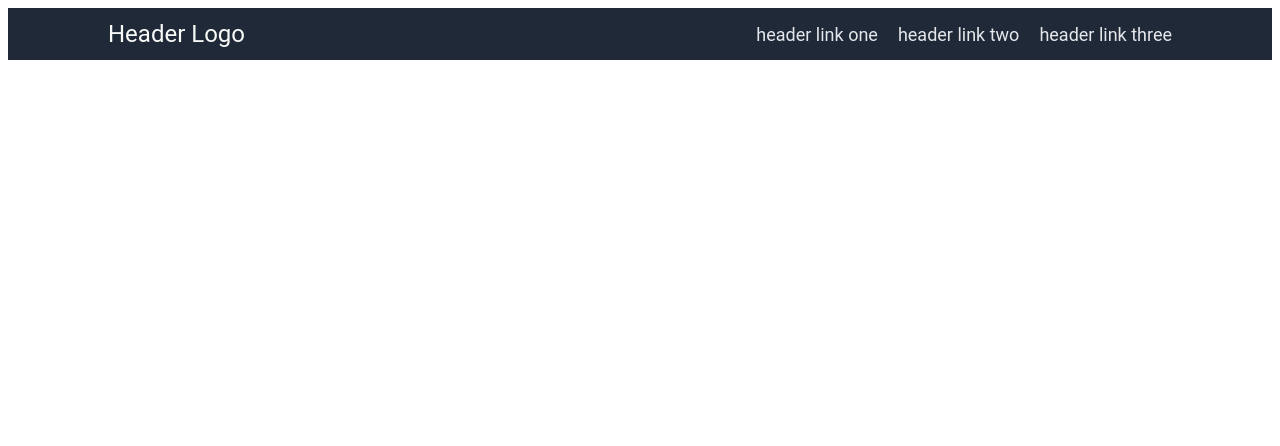
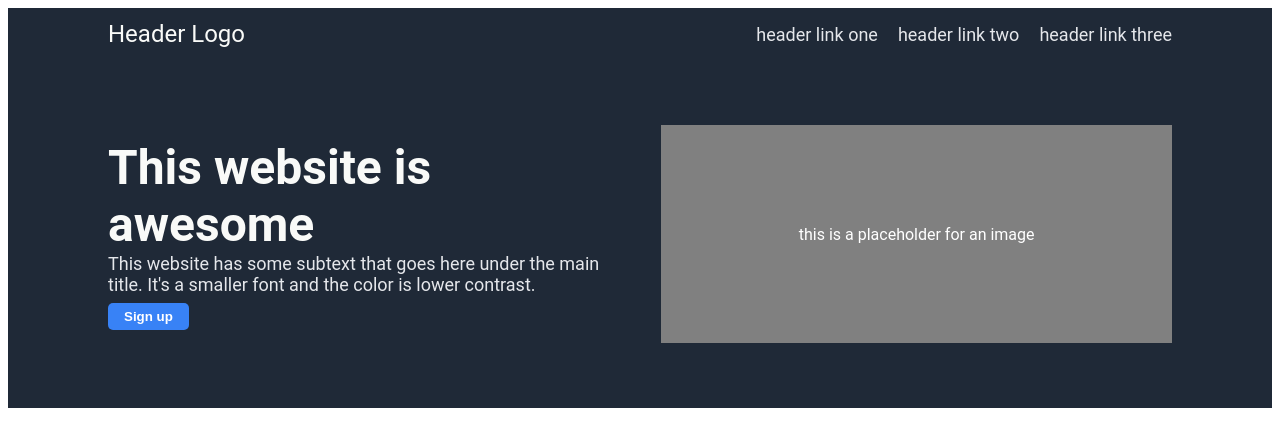
Before and after one commit to DMdawebmasta/Project-Landing-Page, a plain HTML site: page index.html in a window 1280 px wide. Drawn offline with Linux system fonts and the light colour scheme.

Commit message:
Make 1/4 of the layout

```diff
--- a/index.html
+++ b/index.html
@@ -20,6 +20,17 @@
                     <a href="#" class="hls">header link three</a>
                 </div>
             </nav>
+            <div class="container-1-1">
+                <div class="container-1-2">
+                    <div class="text-1">This website is awesome</div>
+                    <div class="text-2">This website has some subtext that
+                        goes here under the main title. It's a smaller font
+                        and the color is lower contrast.
+                    </div>
+                    <button class="button-signup-1">Sign up</button>
+                </div>
+                <div class="placeholder-1">this is a placeholder for an image</div>
+            </div>
         </div>
     </div>
 </body>
--- a/style.css
+++ b/style.css
@@ -5,11 +5,13 @@
 body {
     font-family: 'Roboto', sans-serif;
 }
+/*header*/
 .container-1 {
     display: flex;
     padding: 0 100px 0;
     background-color: #1f2937 ;
-
+    flex-direction: column;
+    height: 400px;      /*sector-1*/
 }
 .navbar {
     display: flex;
@@ -17,15 +19,21 @@ body {
     align-items: center;
     flex: 1;
     padding: 12px 0 12px;
+    max-height: 28px;
 }
 .ssilki {
     display: flex;
+    gap: 20px;
+}
+.hls, .text-2 {
+
+    font-size: 18px;     /*sector 1 .text-2*/
+    color: #e5e7eb;   /*sector 1 .text-2*/
+
 }
 .hls {
     text-decoration: none;
-    font-size: 18px;
-    color: #e5e7eb;
-    margin-left: 20px;
+    /* margin-left: 20px; */
 }
 a:hover {
     color: yellowgreen;
@@ -34,3 +42,40 @@ a:hover {
     font-size: 24px;
     color: #f9faf8;
 }
+
+/*sector 1*/
+
+.text-1 {
+    font-size: 48px;
+    font-weight: bolder;
+    color: #f9faf8;
+}
+
+.placeholder-1 {
+    display: flex;
+    height: 218px;
+    width: 48%;
+    background-color: gray;
+    color: white;
+    justify-content: center;
+    align-items: center;
+
+}
+.container-1-1 {
+    display: flex;
+    justify-content: space-between;
+    align-items: center;
+    margin: auto 0 auto;
+}
+.container-1-2 {
+    width: 48%;
+}
+.button-signup-1 {
+    background-color: #3882f6;
+    border-radius: 5px;
+    border: 0;
+    padding: 6px 16px 6px;
+    margin-top: 8px;
+    color: white;
+    font-weight: 700;
+}
```
